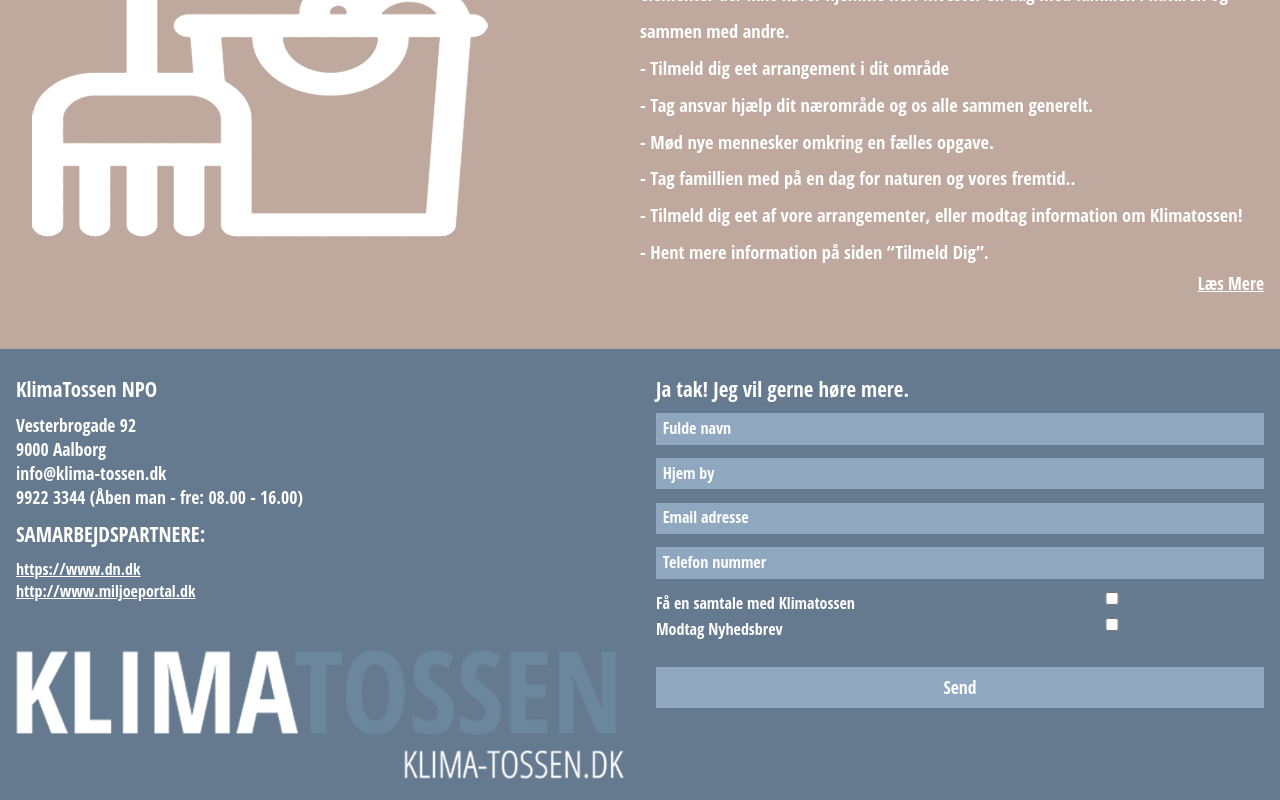
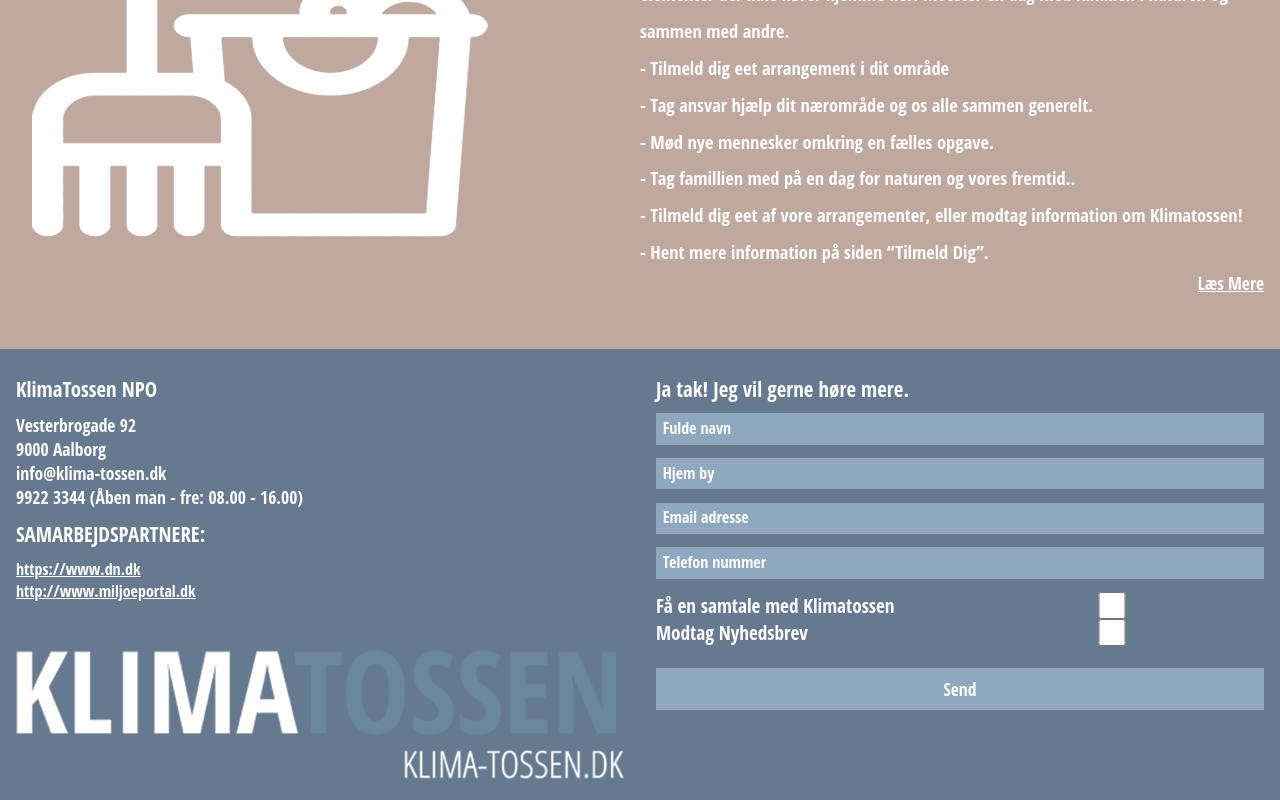
Before and after one commit to Emsenparry/climat-tossen, a React (Create React App) app in the folder climate-goals/: page / in a window 1280 px wide. Shown: the part 2781-3581 px from the top of the page. Built offline with nearby package versions, Linux system fonts and the light colour scheme.

Commit message:
checkbox

```diff
--- a/climate-goals/src/components/partials/footer/footer.jsx
+++ b/climate-goals/src/components/partials/footer/footer.jsx
@@ -24,6 +24,7 @@ const Footer = () => {
                     <input type="text" placeholder='Hjem by'/>
                     <input type="email" placeholder='Email adresse'/>
                     <input type="number" placeholder='Telefon nummer'/>
+
                     <div className={styles.checkbox}>
                     <label>Få en samtale med Klimatossen</label>
                     <input type="checkbox"/>
--- a/climate-goals/src/components/partials/footer/footer.module.scss
+++ b/climate-goals/src/components/partials/footer/footer.module.scss
@@ -28,13 +28,16 @@
 
     .footerForm{
         form{
-
             .checkbox{
                 display: grid;
                 grid-template-columns: 1fr 1fr;
-                input{
+                label{
+                    font-size: 1.2em;
+                }
+                input[type=checkbox] {
+                    accent-color: $light-blue;
+                }
 
-                }
             }
             button{
                 background-color: $light-blue;
@@ -44,8 +47,9 @@
                 color: $white;
                 font-size: 1.1em;
             }
-
-            input{
+            input[type=text],
+            input[type=email],
+            input[type=number]{
                 margin-bottom: 1em;
                 display: block;
                 width: 100%;
```
